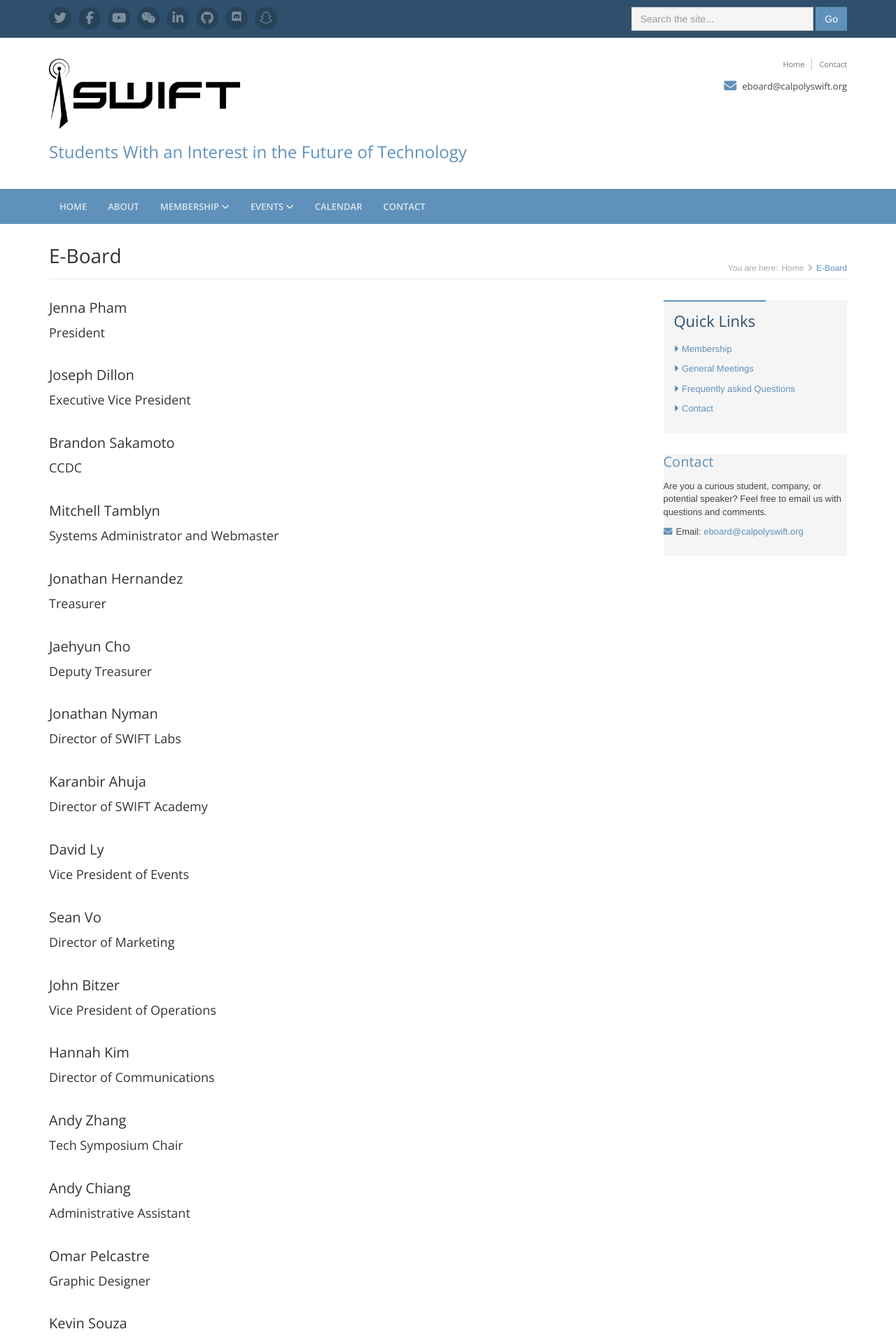
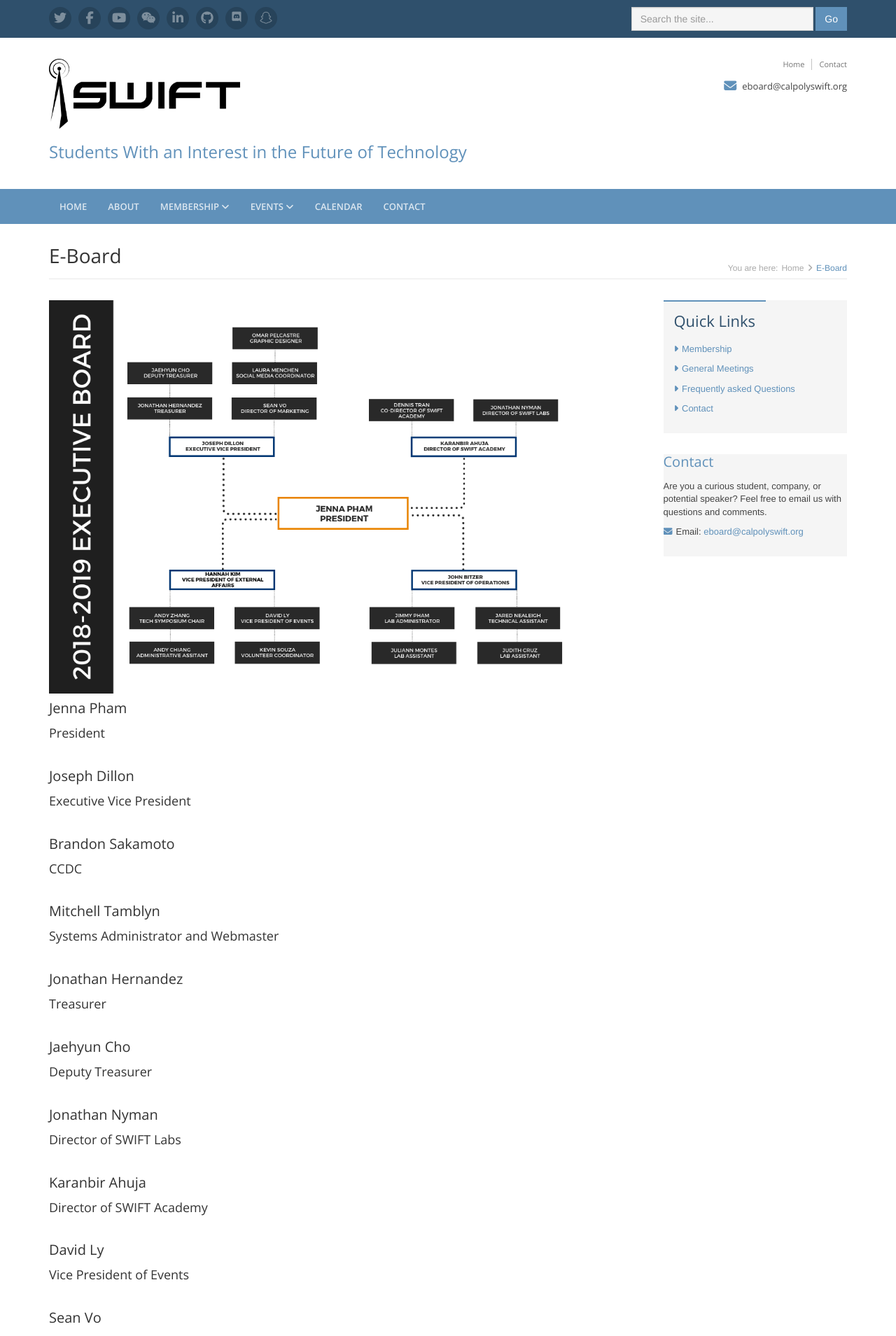
Before and after one commit to CalPolySWIFT/SWIFT-Static-Site, a Jekyll site: the page built from _pages/eboard.html, in a window 1280 px wide. Shown: the top 1909 px of the page at 70% size. Built offline with Jekyll 4.4.1, drawn with Linux system fonts in a browser that asks for light colours; nearby versions of some CDN libraries; some web fonts are replaced.

Commit message:
Update eboard.html

```diff
--- a/_pages/eboard.html
+++ b/_pages/eboard.html
@@ -17,6 +17,9 @@ layout: layout
         <div class="page-content">
             <div class="row page-row">
                 <div class="team-wrapper col-md-8 col-sm-7">
+
+                    <p><img class="img-responsive" src="static/assets/images/eboard/swift18-19 (1).png" alt=""/></p>
+
                     <div class="row page-row">
                         <div class="details col-md-9 col-sm-8 col-xs-6">
                             <h3 class="title">Jenna Pham</h3>
```
